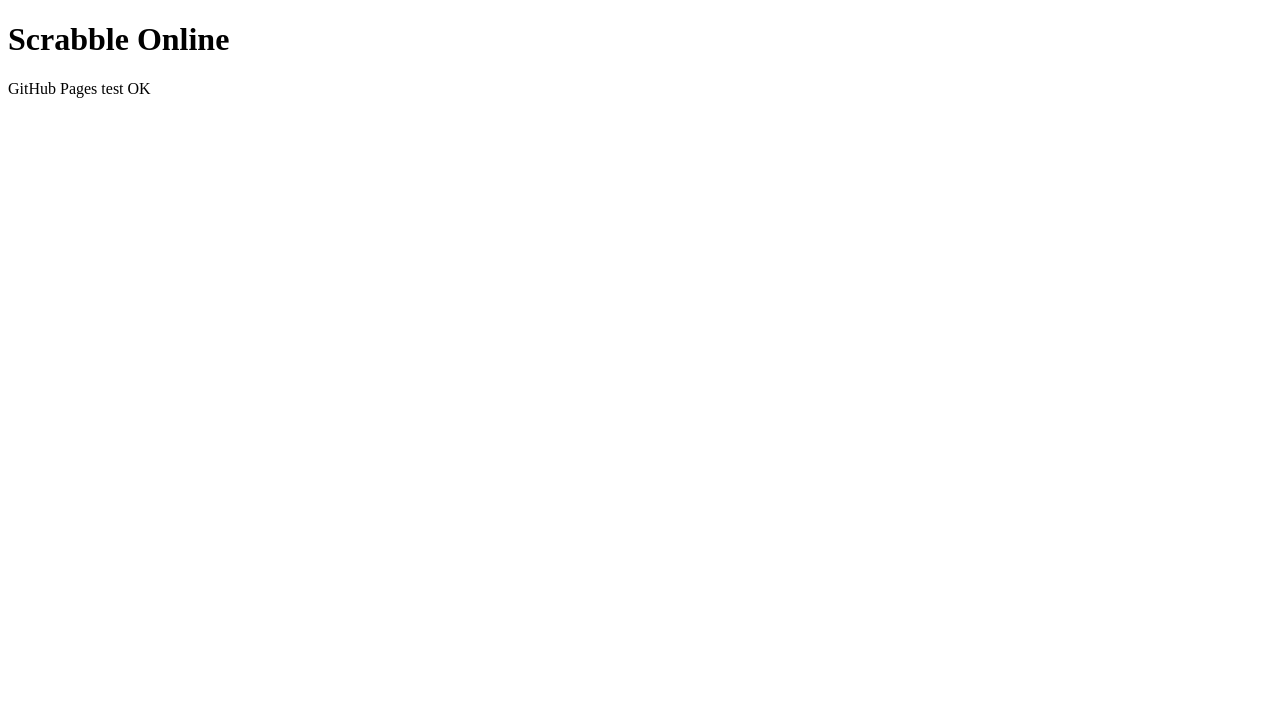
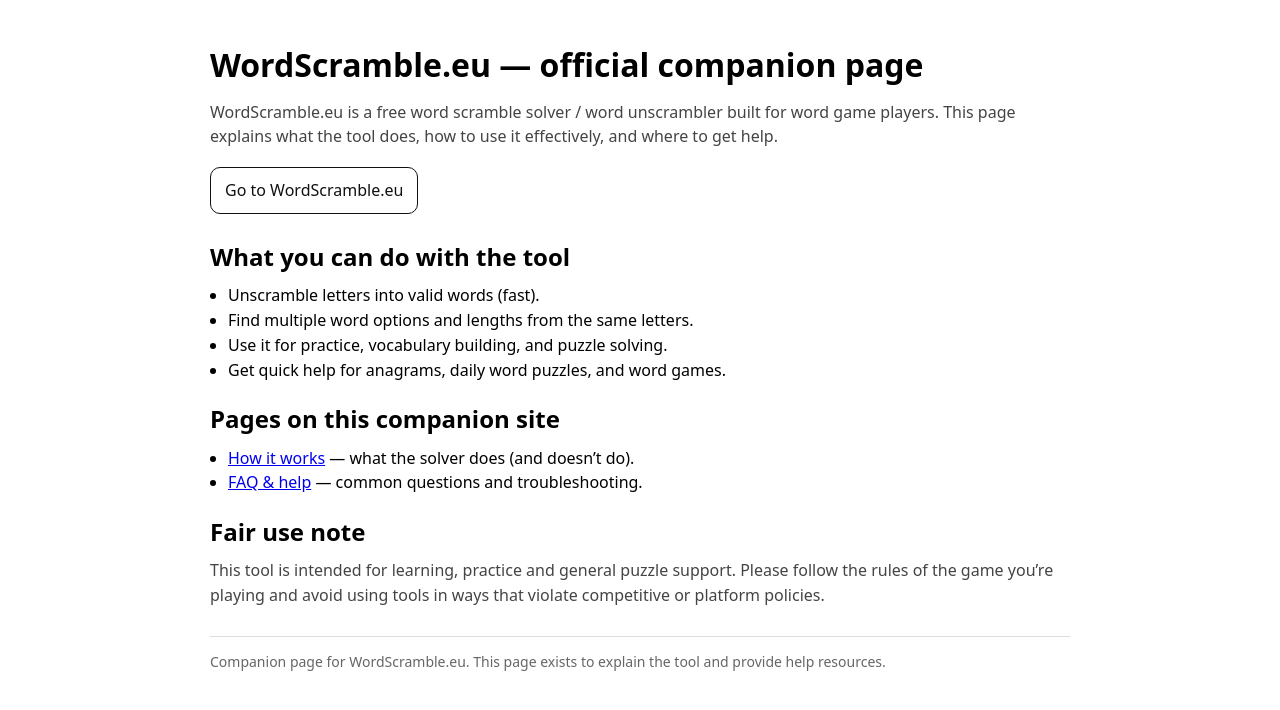
Before and after one commit to muskoida/scrabbleonline, a plain HTML site: page index.html in a window 1280 px wide. Drawn offline with Linux system fonts and the light colour scheme.

Commit message:
Revise index.html for WordScramble.eu companion page

```diff
--- a/index.html
+++ b/index.html
@@ -1,11 +1,60 @@
 <!DOCTYPE html>
 <html lang="en">
 <head>
-  <meta charset="UTF-8">
-  <title>Scrabble Online</title>
+  <meta charset="UTF-8" />
+  <meta name="viewport" content="width=device-width, initial-scale=1" />
+  <title>Word Scramble Solver & Unscrambler – Official Companion Page</title>
+  <meta name="description" content="This is the official companion page for WordScramble.eu — a free word scramble solver and unscrambler. Learn what it does, how to use it, and get help." />
+  <meta name="robots" content="index,follow" />
 </head>
+
 <body>
-  <h1>Scrabble Online</h1>
-  <p>GitHub Pages test OK</p>
+  <main style="max-width:860px;margin:40px auto;padding:0 16px;font-family:system-ui,-apple-system,Segoe UI,Roboto,Arial,sans-serif;line-height:1.55;">
+    <header>
+      <h1 style="margin:0 0 10px;">WordScramble.eu — official companion page</h1>
+      <p style="margin:0 0 18px;color:#444;">
+        WordScramble.eu is a free word scramble solver / word unscrambler built for word game players.
+        This page explains what the tool does, how to use it effectively, and where to get help.
+      </p>
+
+      <p style="margin:0 0 24px;">
+        <a href="https://wordscramble.eu/" style="display:inline-block;padding:10px 14px;border:1px solid #111;border-radius:10px;text-decoration:none;color:#111;">
+          Go to WordScramble.eu
+        </a>
+      </p>
+    </header>
+
+    <section>
+      <h2 style="margin:18px 0 8px;">What you can do with the tool</h2>
+      <ul style="margin:0 0 18px;padding-left:18px;">
+        <li>Unscramble letters into valid words (fast).</li>
+        <li>Find multiple word options and lengths from the same letters.</li>
+        <li>Use it for practice, vocabulary building, and puzzle solving.</li>
+        <li>Get quick help for anagrams, daily word puzzles, and word games.</li>
+      </ul>
+    </section>
+
+    <section>
+      <h2 style="margin:18px 0 8px;">Pages on this companion site</h2>
+      <ul style="margin:0 0 18px;padding-left:18px;">
+        <li><a href="how-it-works.html">How it works</a> — what the solver does (and doesn’t do).</li>
+        <li><a href="faq.html">FAQ & help</a> — common questions and troubleshooting.</li>
+      </ul>
+    </section>
+
+    <section>
+      <h2 style="margin:18px 0 8px;">Fair use note</h2>
+      <p style="margin:0;color:#444;">
+        This tool is intended for learning, practice and general puzzle support. Please follow the rules
+        of the game you’re playing and avoid using tools in ways that violate competitive or platform policies.
+      </p>
+    </section>
+
+    <footer style="margin-top:28px;padding-top:14px;border-top:1px solid #ddd;color:#666;font-size:14px;">
+      <p style="margin:0;">
+        Companion page for WordScramble.eu. This page exists to explain the tool and provide help resources.
+      </p>
+    </footer>
+  </main>
 </body>
 </html>
```
